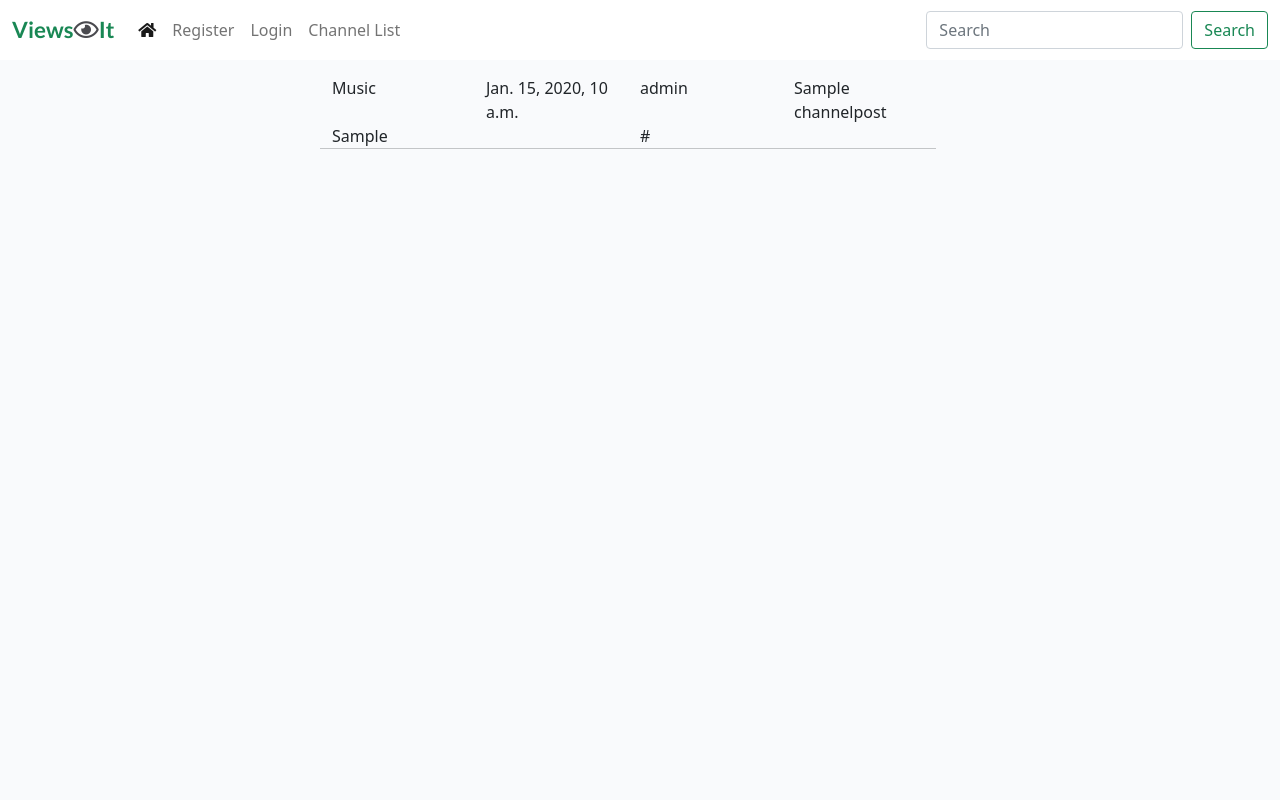
After one commit to Catrionamcd/ViewsIt-Site, a Django app: page /channel_view/ in a window 1280 px wide. The commit adds this page. Run offline with Django 3.2, Linux system fonts and the light colour scheme; data comes from the database, SQL or seed files in the repository; both versions use the stored data as it was after the commit; tables that the repository leaves empty hold one stand-in row (values such as "Sample post"); some libraries are stand-ins or nearby versions.

Commit message:
Create a Channel View in views.py, html & update urls.py. Also amend Channel Post Model

```diff
--- a/templates/base.html
+++ b/templates/base.html
@@ -17,13 +17,15 @@
         integrity="sha384-gtEjrD/SeCtmISkJkNUaaKMoLD0//ElJ19smozuHV6z3Iehds+3Ulb9Bn9Plx0x4" crossorigin="anonymous">
     </script>
     <script src="https://code.jquery.com/jquery-3.5.1.min.js"></script>
-
+    <link href="https://cdn.jsdelivr.net/npm/summernote@0.8.18/dist/summernote.min.css" rel="stylesheet">
+    <script src="https://cdn.jsdelivr.net/npm/summernote@0.8.18/dist/summernote.min.js"></script>
     <link rel="stylesheet" href="{% static 'css/style.css' %}">
+    <!-- <link rel="stylesheet" href="../static/css/style.css"> -->
 
 </head>
 
-<!-- <body class="d-flex flex-column h-100 main-bg">  -->
-<body>
+<body class="d-flex flex-column h-100 main-bg">
+<!-- <body> -->
 
     <!-- Navigation -->
 
@@ -39,8 +41,9 @@
             <div class="collapse navbar-collapse" id="navbarText">
                 <ul class="navbar-nav me-auto mb-2 mb-lg-0">
                     <li class="nav-item">
-                        <a class="nav-link active" aria-current="page" href="{% url 'home' %}"><i class="fas fa-home"></i></a>
+                        <a class="nav-link active" aria-current="page" href="{% url 'channel_view_all' %}"><i class="fas fa-home"></i></a>
                     </li>
+
                     {% if user.is_authenticated %}
                     <li class="nav-item">
                         <a class="nav-link" href="{% url 'account_logout' %}">Logout</a>
@@ -53,6 +56,10 @@
                         <a class="nav-link" href="{% url 'account_login' %}">Login</a>
                     </li>
                     {% endif %}
+
+                    <li class="nav-item">
+                        <a class="nav-link" href="{% url 'channel_list' %}">Channel List</a>
+                    </li>
                 </ul>
 
                 <span class="navbar-nav ml-auto mr-auto">
@@ -61,7 +68,6 @@
                         <button class="btn btn-outline-success" type="submit">Search</button>
                     </form>
                 </span>
-
             </div>
         </div>
     </nav>
--- a/templates/channel_list.html
+++ b/templates/channel_list.html
@@ -9,7 +9,7 @@
         <div class="col-6 mt-3 left">
             {% for channel in channel_list %}
                 <div class="row">
-                    <div class="col" ><p class="card-title">{{ channel.topic }}</p>  </div>
+                    <div class="col" ><a class="nav-link" href="{% url 'channel_view' slug=channel.topic_url %}"><p class="card-title">{{ channel.topic }}</p></a> </div>
                     <div class="col"><p class="card-text">{{ channel.description }}</p></div>
                     <hr />
                 </div>
--- /dev/null
+++ b/templates/channel_view.html
@@ -0,0 +1,53 @@
+{% extends "base.html" %}
+
+{% block content %}
+
+<div class="container-fluid">
+    <div class="row">
+        <!-- <div class="col-3"></div> -->
+        <!-- List of Channels -->
+        <div class="col-6 mt-3 offset-3">
+            <div class="row" >
+                {% if channel_topic_url %}    <!-- if not viewing for specific channel rather than all channels-->
+                    <div class="row">
+                        <div class="col"><h4>Channel: {{ channel_topic }}</h4></div>
+                        <div class="col"><a>Description: {{ channel_description }}</a></div>
+                    <hr />
+                {% endif %}
+                {% for post in post_list %}
+                    <div class="row">
+                        {% if not channel_topic_url %}
+                            <div class="col"><p class="card-text">{{ post.channel }}</p></div>
+                        {% endif %}
+                        <div class="col"><p class="card-text">{{ post.updated_on }}</p></div>
+                        <div class="col"><p class="card-text">{{ post.author }}</p></div>
+                        <div class="col"><p class="card-text">{{ post.title }}</p></div>
+                        <img src="{{ post.post_image.url }}">
+                        <div class="col"><p class="card-text">{{ post.channel_post }}</p></div>
+                        <div class="col"><p class="card-text">{{ post.post_url }}</p></div>
+                        <hr />
+                    </div>
+                {% empty %}
+                    <div><h4>There are no posts to view.</h4></div>
+                {% endfor %}
+
+            </div>
+        </div>
+        <div class="col-3"></div>
+    </div>
+    {% if is_paginated %}
+    <nav aria-label="Page navigation">
+        <ul class="pagination justify-content-center">
+            {% if page_obj.has_previous %}
+            <li><a href="?page={{ page_obj.previous_page_number }}" class="page-link">&laquo; PREV </a></li>
+            {% endif %}
+            {% if page_obj.has_next %}
+            <li><a href="?page={{ page_obj.next_page_number }}" class="page-link"> NEXT &raquo;</a></li>
+
+            {% endif %}
+        </ul>
+    </nav>
+    {% endif %}
+</div>
+
+{%endblock%}
--- a/viewsit_app/models.py
+++ b/viewsit_app/models.py
@@ -24,8 +24,8 @@ class Channel(models.Model):
 
 
 class ChannelPosts(models.Model):
-    title = models.CharField(max_length=200, unique=True)
-    slug_url = models.SlugField(max_length=200, unique=True)
+    title = models.CharField(max_length=200)
+    slug_url = models.SlugField(max_length=250, unique=True)
     channel = models.ForeignKey(Channel, on_delete=models.CASCADE,
                                 related_name='channelposts')
     channel_post = models.CharField(max_length=200)
--- a/viewsit_app/urls.py
+++ b/viewsit_app/urls.py
@@ -4,6 +4,8 @@ from django.urls import path
 urlpatterns = [
 
      path('', views.ChannelList.as_view(), name='home'),
-     path('home/', views.ChannelList.as_view(), name='home'),
-
+     path('channel_view_all/', views.ChannelViewAll.as_view(), name='channel_view_all'),
+     path('channel_list/', views.ChannelList.as_view(), name='channel_list'),
+     path('channel_view/<slug>/', views.ChannelView.as_view(), name='channel_view'),
+     path('channel_view/', views.ChannelViewAll.as_view(), name='channel_view'),
 ]
--- a/viewsit_app/views.py
+++ b/viewsit_app/views.py
@@ -1,11 +1,57 @@
 from django.shortcuts import render, get_object_or_404, reverse
 from django.utils.text import slugify
 from django.views import generic, View
-from .models import Channel
+from .models import Channel, ChannelPosts
 from cloudinary.forms import cl_init_js_callbacks
+
 
 class ChannelList(generic.ListView):
     model = Channel
     queryset = Channel.objects.filter(status=1).order_by("-created_on")
 
     template_name = "channel_list.html"
+
+
+class ChannelView(View):
+
+    def get(self, request, slug, *args, **kwargs):
+        messages = ()
+        channel_topic = ""
+        channel_topic_url = ""
+        channel_description = ""
+        queryset = ""
+        try:
+            channel = Channel.objects.get(topic_url=slug)
+            channel_topic = channel.topic
+            channel_topic_url = channel.topic_url
+            channel_description = channel.description
+            queryset = ChannelPosts.objects.filter(channel=channel).filter(status=1).order_by("-updated_on")
+        except Channel.DoesNotExist:
+            messages = messages + (str("Error: Channel " + slug + " does not exist"),)
+
+        return render(
+            request,
+            "channel_view.html",
+            {
+                "channel_topic": channel_topic,
+                "channel_topic_url": channel_topic_url,
+                "channel_description": channel_description,
+                "post_list": queryset,
+                "messages": messages
+            },
+        )
+
+
+class ChannelViewAll(View):
+
+    def get(self, request, *args, **kwargs):
+
+        queryset = ChannelPosts.objects.filter(status=1).order_by("-updated_on")
+
+        return render(
+            request,
+            "channel_view.html",
+            {
+                "post_list": queryset,
+            },
+        )
```
Also changed, not shown: viewsit_proj/settings.py (+8 -8 lines), db.sqlite3, viewsit_app/migrations/0003_auto_20211026_1616.py (added).
